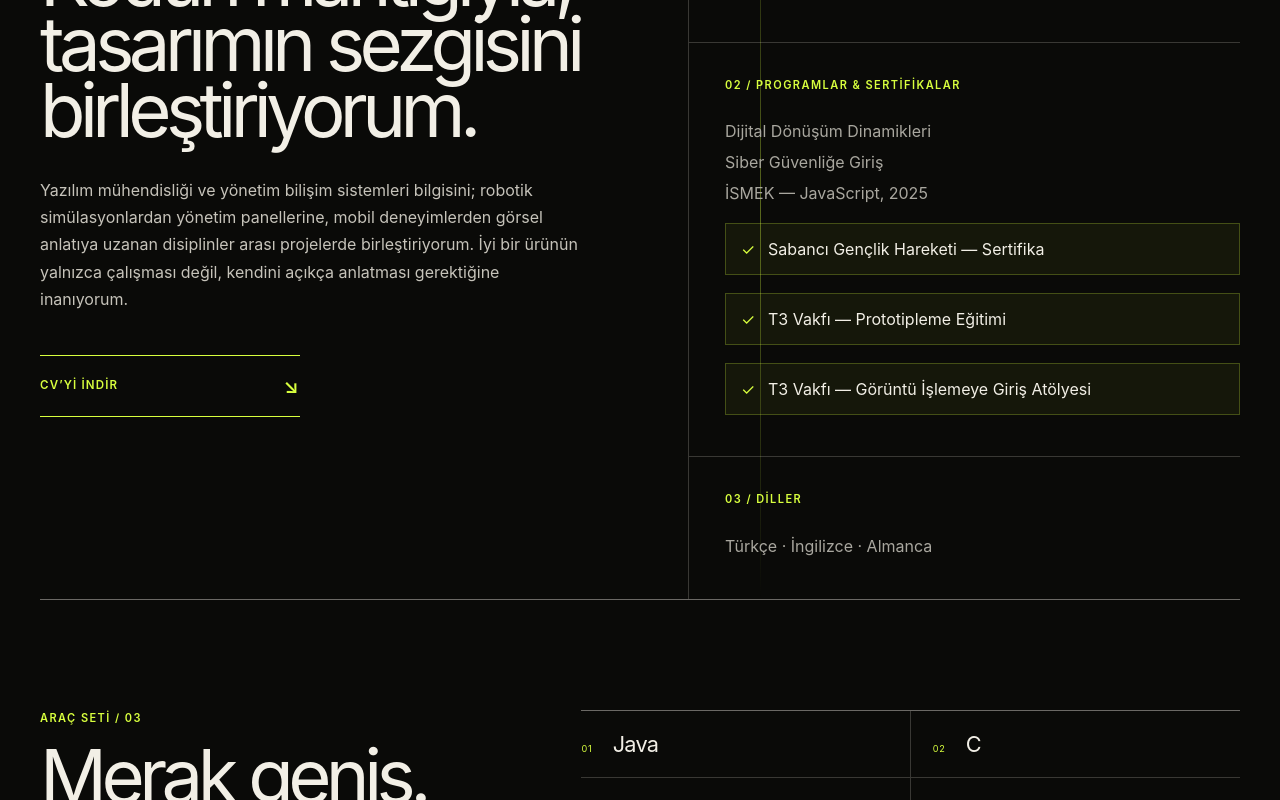
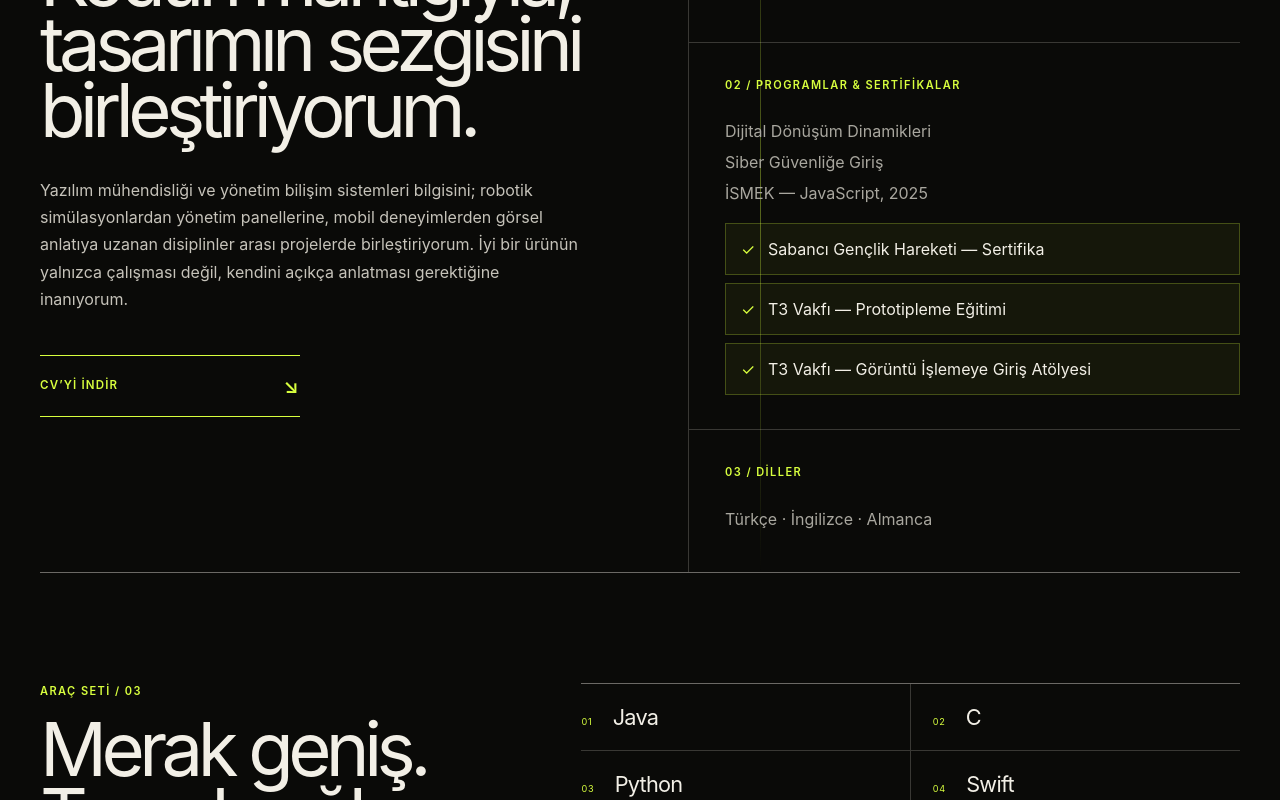
Before and after one commit to selinturkmen1184-web/selinturkmen, a Next.js app: page / in a window 1280 px wide. Shown: the part 7812-8612 px from the top of the page. Built offline with nearby package versions, Linux system fonts and the light colour scheme.

Commit message:
Sync T3 participation styling

```diff
--- a/app/globals.css
+++ b/app/globals.css
@@ -1244,9 +1244,15 @@ a.project-view:hover {
   line-height: 1.5;
 }
 
+.certificate-stack {
+  display: grid;
+  gap: 8px;
+  margin-top: 18px;
+}
+
 .detail-block .certificate-feature {
   position: relative;
-  margin-top: 18px;
+  margin: 0;
   padding: 13px 16px 13px 42px;
   border: 1px solid rgba(216, 255, 62, 0.24);
   color: var(--paper);
```
